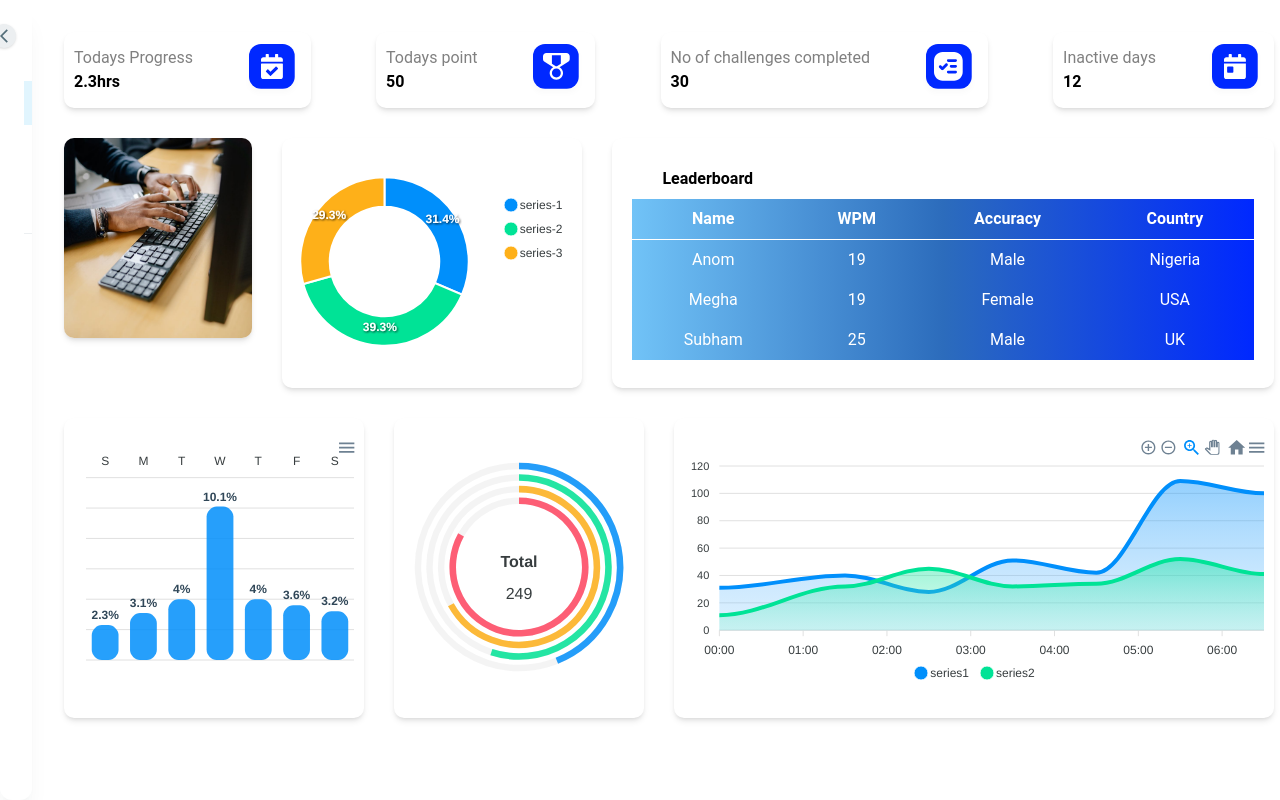
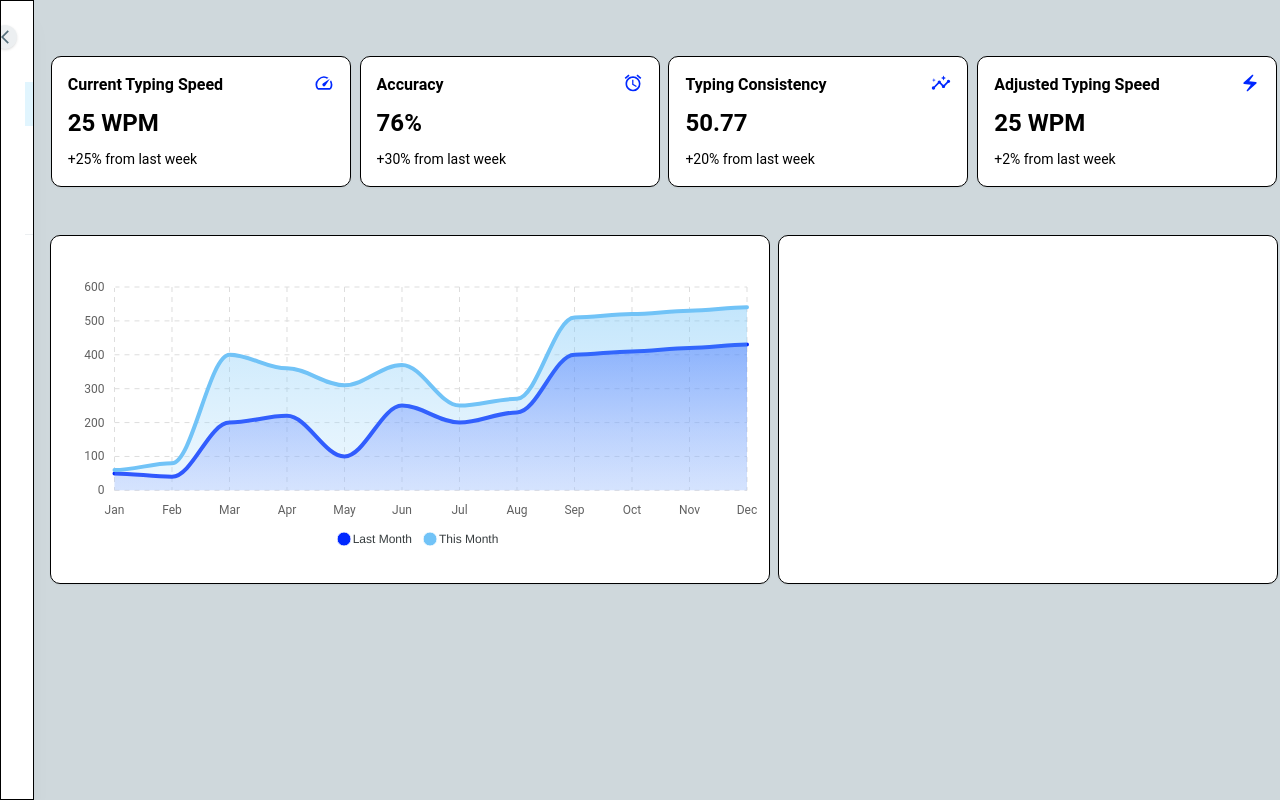
Before and after one commit to iyanu752/speedtype, a React (Vite) app in the folder client/speed-type/: page /dashmain in a window 1280 px wide. Shown: the top 800 px of the page. Built offline with nearby package versions, Linux system fonts and the light colour scheme.

Commit message:
dashboard rework in progress

```diff
--- a/client/speed-type/src/charts/area.jsx
+++ b/client/speed-type/src/charts/area.jsx
@@ -1,42 +1,105 @@
 import Chart from 'react-apexcharts';
 
 const Area = () => {
-    const series = [{
-        name: 'series1',
-        data: [31, 40, 28, 51, 42, 109, 100]
-      }, {
-        name: 'series2',
-        data: [11, 32, 45, 32, 34, 52, 41]
-      }];
+    const series = [ {
+      name: "Last Month",
+      data: [50, 40, 200, 220, 100, 250, 200, 230, 400, 410, 420, 430],
+    },
+    {
+      name: "This Month",
+      data: [60, 80, 400, 360, 310, 370, 250, 270, 510, 520, 530, 540],
+    }];
       const options = {
         chart: {
           height: 250,
-          type: 'area'
+          type: 'area',
+          toolbar: {
+            show: false,
+          },
+          title: {
+            show: "",
+          },
         },
         dataLabels: {
           enabled: false
         },
+        colors: ["#0028FF", "#71c3f7"],
         stroke: {
-          curve: 'smooth'
+          lineCap: "round",
+          curve: "smooth",
+        },
+        markers: {
+          size: 0,
         },
         xaxis: {
-          type: 'datetime',
-          categories: ["2018-09-19T00:00:00.000Z", "2018-09-19T01:30:00.000Z", "2018-09-19T02:30:00.000Z", "2018-09-19T03:30:00.000Z", "2018-09-19T04:30:00.000Z", "2018-09-19T05:30:00.000Z", "2018-09-19T06:30:00.000Z"]
+          axisTicks: {
+            show: false,
+          },
+          axisBorder: {
+            show: false,
+          },
+          labels: {
+            style: {
+              colors: "#616161",
+              fontSize: "12px",
+              fontFamily: "inherit",
+              fontWeight: 400,
+            },
+          },
+          categories: [
+           "Jan",
+            "Feb",
+            "Mar",
+            "Apr",
+            "May",
+            "Jun",
+            "Jul",
+            "Aug",
+            "Sep",
+            "Oct",
+            "Nov",
+            "Dec",
+          ],
+        },
+        yaxis: {
+          labels: {
+            style: {
+              colors: "#616161",
+              fontSize: "12px",
+              fontFamily: "inherit",
+              fontWeight: 400,
+            },
+          },
+        },
+        grid: {
+          show: true,
+          borderColor: "#dddddd",
+          strokeDashArray: 5,
+          xaxis: {
+            lines: {
+              show: true,
+            },
+          },
+          padding: {
+            top: 5,
+            right: 20,
+          },
+        },
+        fill: {
+          opacity: 0.8,
         },
         tooltip: {
-          x: {
-            format: 'dd/MM/yy HH:mm'
-          },
+          theme: "dark",
         },
-      }
+      };
 
 
 
 
 
   return (
-    <div className="rader">
-      <Chart options={options} series={series}  type="area" width="600" height= "250" />
+    <div className="area ">
+      <Chart options={options} series={series}  type="area" width="700" height= "300" />
     </div>
   );
 };
--- a/client/speed-type/src/charts/bar.jsx
+++ b/client/speed-type/src/charts/bar.jsx
@@ -9,13 +9,20 @@ const Bar = () => {
         chart: {
           height: 350,
           type: 'bar',
+          toolbar: {
+            show: false,
+          },
+          dataLabels: {
+            enabled: false,
+          },
         },
         plotOptions: {
           bar: {
-            borderRadius: 10,
-            dataLabels: {
-              position: 'top', // top, center, bottom
-            },
+            columnWidth: "40%",
+            borderRadius: 2,
+            // dataLabels: {
+            //   position: 'top', // top, center, bottom
+            // },
           }
         },
         dataLabels: {
@@ -51,34 +58,48 @@ const Bar = () => {
               }
             }
           },
+          labels: {
+            style: {
+              colors: "#616161",
+              fontSize: "12px",
+              fontFamily: "inherit",
+              fontWeight: 400,
+            },
+          },
           tooltip: {
             enabled: true,
           }
         },
         yaxis: {
-          axisBorder: {
-            show: false
+          labels: {
+            style: {
+              colors: "#616161",
+              fontSize: "12px",
+              fontFamily: "inherit",
+              fontWeight: 400,
+            },
           },
-          axisTicks: {
-            show: false,
+        },
+        grid: {
+          show: true,
+          borderColor: "#dddddd",
+          strokeDashArray: 5,
+          xaxis: {
+            lines: {
+              show: true,
+            },
           },
-          labels: {
-            show: false,
-            formatter: function (val) {
-              return val + "%";
-            }
-          }
-
+          padding: {
+            top: 5,
+            right: 20,
+          },
         },
-        title: {
-          text: 'Monthly Inflation in Argentina, 2002',
-          floating: true,
-          offsetY: 330,
-          align: 'center',
-          style: {
-            color: '#444'
-          }
-        }
+        fill: {
+          opacity: 0.8,
+        },
+        tooltip: {
+          theme: "dark",
+        },
       };
 
 
--- a/client/speed-type/src/components/dashboard/dashmain.jsx
+++ b/client/speed-type/src/components/dashboard/dashmain.jsx
@@ -1,19 +1,24 @@
-import Progress from '/assets/progress.svg'
-import Inactive from '/assets/inactive.svg'
-import Completed from '/assets/completed.svg'
-import Point from '/assets/point.svg'
-import Typing from '/assets/typing.png'
-import Donut from '../../charts/donut'
-import Bar from '../../charts/bar'
-import Rader from '../../charts/rader'
+// import Progress from '/assets/progress.svg'
+// import Inactive from '/assets/inactive.svg'
+// import Completed from '/assets/completed.svg'
+// import Point from '/assets/point.svg'
+// import Typing from '/assets/typing.png'
+// import Donut from '../../charts/donut'
+// import Bar from '../../charts/bar'
+// import Rader from '../../charts/rader'
 import Area from '../../charts/area'
-import LeaderboardTable from '../leaderboard/leaderboardtable'
+// import LeaderboardTable from '../leaderboard/leaderboardtable'
 // import ApexCharts from 'apexcharts'
+import { MdOutlineSpeed } from "react-icons/md";
+import { MdAccessAlarm } from "react-icons/md";
+import { MdOutlineElectricBolt } from "react-icons/md";
+import { MdInsights } from "react-icons/md";
 
 export default function Dashmain() {
     return (
-        <div className="bg-white w-full px-[32px] font-roboto py-[32px]">
-            <div className=" flex justify-between flex-wrap flex-row">
+        <>
+        <div className="bg-blue-gray-100 flex flex-col w-screen px-[16px] font-roboto py-[32px]">
+            {/* <div className=" flex justify-between flex-wrap flex-row">
                 <div className="bg-white shadow-md flex gap-[50px] items-center flex-row p-[10px] rounded-[10px]">
                     <div className="flex flex-col">
                         <p className='text-gray'>Todays Progress</p>
@@ -73,9 +78,101 @@ export default function Dashmain() {
                 <div className='bg-white w-[250px] h-[300px] shadow-md  rounded-[10px] flex items-center justify-center '><Rader/></div>
                 <div className='bg-white w-[600px] h-[300px] shadow-md  rounded-[10px] flex items-center justify-center'><Area/></div>
 
+            </div> */}
+
+            <>
+
+            </>
+            <div className='flex flex-row justify-evenly gap-[8px]'>
+                <div className="relative flex flex-row p-4 justify-between my-6 bg-white shadow-sm border rounded-[10px] border-slate-200 w-[300px]">
+                        <div>
+                            <h5 className="mb-2 text-slate-800 text-t2 font-semibold">
+                            Current Typing Speed
+                            </h5>
+                            <p className=" mb-2 text-h5 text-slate-600 leading-normal font-bold">
+                            25 WPM
+                            </p>
+
+                            <p className=" text-t3 text-slate-600 leading-normal font-normal">
+                            +25% from last week
+                            </p>
+
+                        </div>
+
+                        <div><MdOutlineSpeed className='h-5 w-5 text-blue' /></div>
+                    </div>
+
+                    <div className="relative flex flex-row p-4 justify-between my-6 bg-white shadow-sm border rounded-[10px] border-slate-200 w-[300px]">
+                        <div>
+                            <h5 className="mb-2 text-slate-800 text-t2 font-semibold">
+                            Accuracy
+                            </h5>
+                            <p className=" mb-2 text-h5 text-slate-600 leading-normal font-bold">
+                            76%
+                            </p>
+
+                            <p className=" text-t3 text-slate-600 leading-normal font-normal">
+                            +30% from last week
+                            </p>
+
+                        </div>
+
+                        <div><MdAccessAlarm className='h-5 w-5 text-blue' /></div>
+                    </div>
+
+                    <div className="relative flex flex-row p-4 justify-between my-6 bg-white shadow-sm border rounded-[10px] border-slate-200 w-[300px]">
+                        <div>
+                            <h5 className="mb-2 text-slate-800 text-t2 font-semibold">
+                            Typing Consistency
+                            </h5>
+                            <p className=" mb-2 text-h5 text-slate-600 leading-normal font-bold">
+                            50.77
+                            </p>
+
+                            <p className=" text-t3 text-slate-600 leading-normal font-normal">
+                            +20% from last week
+                            </p>
+
+                        </div>
+
+                        <div><MdInsights className='h-5 w-5 text-blue' /></div>
+                    </div>
+
+                    <div className="relative flex flex-row p-4 justify-between my-6 bg-white shadow-sm border rounded-[10px] border-slate-200 w-[300px]">
+                        <div>
+                            <h5 className="mb-2 text-slate-800 text-t2 font-semibold">
+                            Adjusted Typing Speed
+                            </h5>
+                            <p className=" mb-2 text-h5 text-slate-600 leading-normal font-bold">
+                            25 WPM
+                            </p>
+
+                            <p className=" text-t3 text-slate-600 leading-normal font-normal">
+                            +2% from last week
+                            </p>
+
+                        </div>
+
+                        <div><MdOutlineElectricBolt className='h-5 w-5 text-blue' /></div>
+                    </div>
+
+
+            </div>
+
+            <div className='flex flex-row justify-evenly gap-[8px]'>
+                <div className="relative flex flex-row p-4 justify-between my-6 bg-white shadow-sm border rounded-[10px] border-slate-200 w-[720px]">
+                    <Area/>
+                </div>
+
+                <div className="relative flex flex-row p-4 justify-between my-6 bg-white shadow-sm border rounded-[10px] border-slate-200 w-[500px]">
+                    {/* <Area/> */}
+                </div>
+
             </div>
 
 
+
         </div>
+            </>
     )
 }
--- a/client/speed-type/src/components/dashboard/dashnav.jsx
+++ b/client/speed-type/src/components/dashboard/dashnav.jsx
@@ -5,15 +5,15 @@ import { MdDashboard, MdLeaderboard, MdGames, MdHelpCenter, MdArrowForwardIos }
 import logo from '/assets/speedlogo.svg';
 
 export default function Dashnav() {
-  const location = useLocation(); // Get the current path
-  const [isMinimized, setIsMinimized] = useState(false); // State to track whether the navbar is minimized
+  const location = useLocation();
+  const [isMinimized, setIsMinimized] = useState(false);
 
-  const isActive = (path) => location.pathname === path; // Check if the path matches the current route
+  const isActive = (path) => location.pathname === path;
 
   return (
     <Card
-      className={`h-screen transition-all duration-300 w-full ${
-        isMinimized ? "max-w-[5rem]" : "max-w-[20rem]"
+      className={`h-screen rounded-none border transition-all duration-300 w-full ${
+        isMinimized ? "w-[5rem]" : "w-[320px]"
       } p-4 shadow-xl shadow-blue-gray-900/5 overflow-hidden flex flex-col`}>
 
       {/* Toggle Button */}
--- a/client/speed-type/src/components/leaderboard/leaderboardtable.jsx
+++ b/client/speed-type/src/components/leaderboard/leaderboardtable.jsx
@@ -1,36 +1,151 @@
+import { Card, Typography } from "@material-tailwind/react";
 export default function LeaderboardTable() {
+
+  const TABLE_HEAD = ["Rank", "Username", "Country", "Points"];
+
+const TABLE_ROWS = [
+  {
+    rank: "1",
+    name: "John Michael",
+    country: "USA",
+    points: "106",
+
+  },
+  {
+    rank: "2",
+    name: "Alexa Liras",
+    country: "Italy",
+    points: "100",
+
+  },
+  {
+    rank: "3",
+    name: "Laurent Perrier",
+    country: "France",
+    points: "94",
+
+  },
+  {
+    rank: "4",
+    name: "Michael Levi",
+    country: "Germany",
+    points: "87",
+
+  },
+  {
+    rank: "5",
+    name: "Richard Gran",
+    country: "UK",
+    points: "66",
+
+  },
+];
+
   return (
-    <div className="w-full bg-gradient-to-r from-lightblue via-darkblue to-blue">
-      <table className=" w-full h-auto  rounded-lg  text-white">
+    <div className="w-full bg-white">
+      {/* <table className=" w-full h-auto  rounded-lg  ">
         <thead>
           <tr>
-            <th className="px-4 py-2 border-b border-white bg-blue-700">Name</th>
-            <th className="px-4 py-2 border-b border-white bg-blue-700">WPM</th>
-            <th className="px-4 py-2 border-b border-white bg-blue-700">Accuracy</th>
-            <th className="px-4 py-2 border-b border-white bg-blue-700">Country</th>
+            <th className="px-4 py-2 border-b border-black bg-blue-700">Name</th>
+            <th className="px-4 py-2 border-b border-black bg-blue-700">WPM</th>
+            <th className="px-4 py-2 border-b border-black bg-blue-700">Accuracy</th>
+            <th className="px-4 py-2 border-b border-black bg-blue-700">Country</th>
           </tr>
         </thead>
         <tbody>
-          <tr className="bg-blue-600 text-white">
+          <tr className="bg-blue-600 ">
             <td className="px-4 py-2 text-center">Anom</td>
             <td className="px-4 py-2 text-center">19</td>
             <td className="px-4 py-2 text-center">Male</td>
             <td className="px-4 py-2 text-center">Nigeria</td>
           </tr>
-          <tr className="bg-blue-500 text-white">
+          <tr className="bg-blue-500 ">
             <td className="px-4 py-2 text-center">Megha</td>
             <td className="px-4 py-2 text-center">19</td>
             <td className="px-4 py-2 text-center">Female</td>
             <td className="px-4 py-2 text-center">USA</td>
           </tr>
-          <tr className="bg-blue-600 text-white">
+          <tr className="bg-blue-600 ">
             <td className="px-4 py-2 text-center">Subham</td>
             <td className="px-4 py-2 text-center">25</td>
             <td className="px-4 py-2 text-center">Male</td>
             <td className="px-4 py-2 text-center">UK</td>
           </tr>
         </tbody>
+      </table> */}
+
+<Card className="h-full w-full ">
+      <table className="w-full min-w-max table-auto ">
+        <thead>
+          <tr>
+            {TABLE_HEAD.map((head) => (
+              <th
+                key={head}
+                className="border-b border-white bg-white p-4"
+              >
+                <Typography
+                  variant="small"
+                  color="blue-gray"
+                  className="font-normal leading-none opacity-70"
+                >
+                  {head}
+                </Typography>
+              </th>
+            ))}
+          </tr>
+        </thead>
+        <tbody>
+          {TABLE_ROWS.map(({rank, name, country, points }, index) => {
+            const isLast = index === TABLE_ROWS.length - 1;
+            const classes = isLast ? "p-4" : "p-4 border-b border-blue-gray-50";
+
+            return (
+              <tr key={name}>
+                <td className={classes}>
+                  <Typography
+                    variant="small"
+                    color="blue-gray"
+                    className="font-normal"
+                  >
+                    {rank}
+                  </Typography>
+                </td>
+                <td className={classes}>
+                  <Typography
+                    variant="small"
+                    color="blue-gray"
+                    className="font-normal"
+                  >
+                    {name}
+                  </Typography>
+                </td>
+                <td className={classes}>
+                  <Typography
+                    variant="small"
+                    color="blue-gray"
+                    className="font-normal"
+                  >
+                    {country}
+                  </Typography>
+                </td>
+                <td className={classes}>
+                  <Typography
+                    as="a"
+                    href="#"
+                    variant="small"
+                    color="blue-gray"
+                    className="font-medium"
+                  >
+                    {points}
+                  </Typography>
+                </td>
+              </tr>
+            );
+          })}
+        </tbody>
       </table>
+    </Card>
+
     </div>
   );
 }
```
